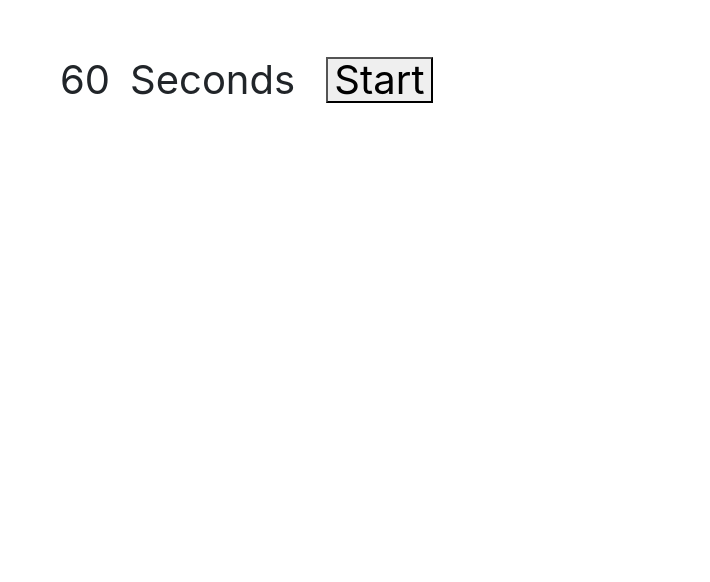
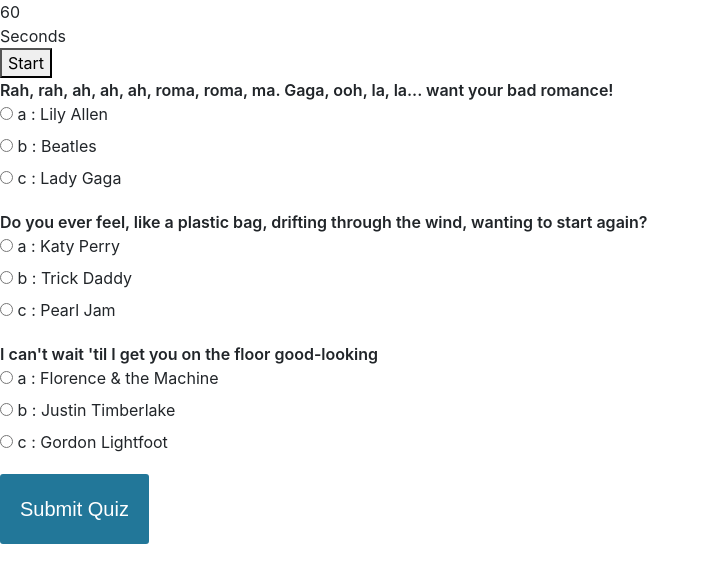
Before and after one commit to daniellekeefe/TriviaGame, a plain HTML site: page index/index.html in a window 1280 px wide. Shown: the whole page, without its empty margins (0-710 px from the left). Drawn offline with nearby package versions, Linux system fonts and the light colour scheme.

Commit message:
added quiz and score. Unable to get timer and scoring to work together

```diff
--- a/assets/css/style.css
+++ b/assets/css/style.css
@@ -1,42 +1,29 @@
 
-@import url(https://fonts.googleapis.com/css?family=Titillium+Web:400,200,200italic,300,300italic,900,700italic,700,600italic,600,400italic);
-
-body {
-  font-family: 'Titillium Web', cursive;
-  width: 800px;
-  margin: 0 auto;
-  text-align: center;
-  color: white;
-  background: #222;
-  font-weight: 100;
+body{
+  font-size: 20px;
+  font-family: sans-serif;
+  color: #333;
 }
-
-div {
-  display: inline-block;
-  line-height: 1;
+.question{
+  font-weight: 600;
+}
+.answers {
+margin-bottom: 20px;
+}
+.answers label{
+display: block;
+}
+#submit{
+  font-family: sans-serif;
+  font-size: 20px;
+  background-color: #279;
+  color: #fff;
+  border: 0px;
+  border-radius: 3px;
   padding: 20px;
-  font-size: 40px;
+  cursor: pointer;
+  margin-bottom: 20px;
 }
-
-span {
-  display: block;
-  font-size: 20px;
-  color: white;
+#submit:hover{
+  background-color: #38a;
 }
-
-#days {
-  font-size: 100px;
-  color: #db4844;
-}
-#hours {
-  font-size: 100px;
-  color: #f07c22;
-}
-#minutes {
-  font-size: 100px;
-  color: #f6da74;
-}
-#seconds {
-  font-size: 50px;
-  color: #abcd58;
-}
--- a/assets/javascript/app.js
+++ b/assets/javascript/app.js
@@ -5,10 +5,9 @@
 //click to start the timer
   function start() {
 
-    let counter = 60;
+    let counter = 5;
     let interval = setInterval(function() {
         counter--;
-        // Display 'counter' wherever you want to display it.
         if (counter <= 0) {
              clearInterval(interval);
             $('#timer').html("<h3>Times Up! Lets see your results...</h3>");
@@ -19,3 +18,103 @@
         }
     }, 1000);
   }
+
+  (function() {
+    function quiz() {
+      // HTML output
+      const output = [];
+
+      myQuestions.forEach((currentQuestion, questionNumber) => {
+        // store list of answer choices
+        const answers = [];
+
+        //  available answer
+        for (letter in currentQuestion.answers) {
+          //radio button
+          answers.push(
+            `<label>
+              <input type="radio" name="question${questionNumber}" value="${letter}">
+              ${letter} :
+              ${currentQuestion.answers[letter]}
+            </label>`
+          );
+        }
+
+        // write question and its answers to the HTML output
+        output.push(
+          `<div class="question"> ${currentQuestion.question} </div>
+          <div class="answers"> ${answers.join("")} </div>`
+          //join https://developer.mozilla.org/en-US/docs/Web/JavaScript/Reference/Global_Objects/Array/join
+        );
+      });
+
+      // output list string of HTML to the page
+      quizContainer.innerHTML = output.join("");
+    }
+
+    function results() {
+      const answerContainers = quizContainer.querySelectorAll(".answers");
+      let numCorrect = 0;
+
+      myQuestions.forEach((currentQuestion, questionNumber) => {
+        // answer chosen
+        const answerContainer = answerContainers[questionNumber];
+        const selector = `input[name=question${questionNumber}]:checked`;
+        const userAnswer = (answerContainer.querySelector(selector) || {}).value;
+
+        // answer validation
+        if (userAnswer === currentQuestion.correctAnswer) {
+          numCorrect++;
+          // correct score logging
+          answerContainers[questionNumber].style.color = "lightgreen";
+          console.log('correct');
+        } else {
+          // if answer wrong/empt make color red
+          answerContainers[questionNumber].style.color = "red";
+          console.log('wrong');
+        }
+      });
+
+      // correct output, leveraged from unit 4 game
+      resultsContainer.innerHTML = `${numCorrect} out of ${myQuestions.length}`;
+    }
+
+    const quizContainer = document.getElementById("quiz");
+    const resultsContainer = document.getElementById("results");
+    const submitButton = document.getElementById("submit");
+    const myQuestions = [
+      {
+        question: 'Rah, rah, ah, ah, ah, roma, roma, ma. Gaga, ooh, la, la... want your bad romance!',
+        answers: {
+          a: 'Lily Allen',
+          b: 'Beatles',
+          c: 'Lady Gaga'
+        },
+        correctAnswer: 'c'
+      },
+      {
+        question: 'Do you ever feel, like a plastic bag, drifting through the wind, wanting to start again?',
+        answers: {
+          a: 'Katy Perry',
+          b: 'Trick Daddy',
+          c: 'Pearl Jam'
+        },
+        correctAnswer: 'a'
+      },
+              //needed to use "" because the sentence had a few ' in it
+      {
+        question: "I can't wait 'til I get you on the floor good-looking",
+        answers: {
+          a: 'Florence & the Machine',
+          b: 'Justin Timberlake',
+          c: 'Gordon Lightfoot',
+        },
+        correctAnswer: "b"
+      }
+    ];
+
+    quiz();
+
+    // on submit, show results
+    submitButton.addEventListener("click", results);
+  })();
--- a/index/index.html
+++ b/index/index.html
@@ -20,6 +20,9 @@
     </div>
     <button id="start">Start</button>
   </div>
+  <div id="quiz"></div>
+<button id="submit">Submit Quiz</button>
+<div id="results"></div>
 
 
         <script type="text/javascript" src="../assets/javascript/app.js"></script>
```
